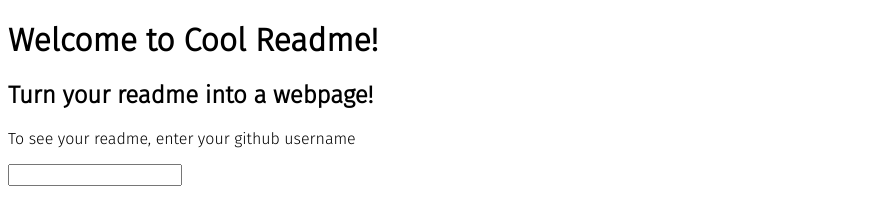
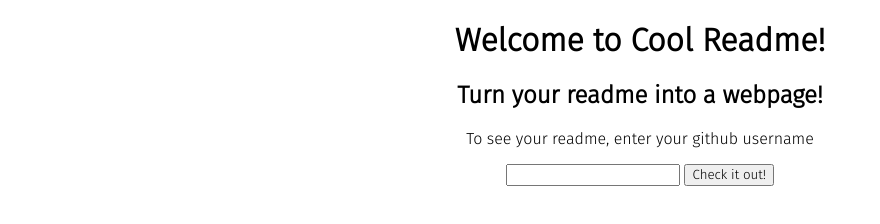
Before and after one commit to VatsaDev/coolReadme, a plain HTML site: page index.html in a window 1280 px wide. Shown: the whole page, without its empty margins (0-880 px from the left). Drawn offline with Linux system fonts and the light colour scheme.

Commit message:
2 files modified

```diff
--- a/default.css
+++ b/default.css
@@ -4,3 +4,8 @@
   box-sizing: border-box;
   font-family: 'Fira Sans', sans-serif;
 }
+
+h1,
+h2 {
+  text-align: center;
+}
--- a/index.html
+++ b/index.html
@@ -7,11 +7,19 @@
     <link rel="stylesheet" href="default.css" />
   </head>
   <body>
-    <main>
+    <main style="text-align: center">
       <h1>Welcome to Cool Readme!</h1>
       <h2>Turn your readme into a webpage!</h2>
       <p>To see your readme, enter your github username</p>
-      <input type="text" id="" />
+      <input type="text" id="user" />
+      <button onclick="send()">Check it out!</button>
     </main>
+    <script>
+      function send() {
+        window.location.href = `/page.html?u=${
+          document.getElementById('user').value
+        }`;
+      }
+    </script>
   </body>
 </html>
```
